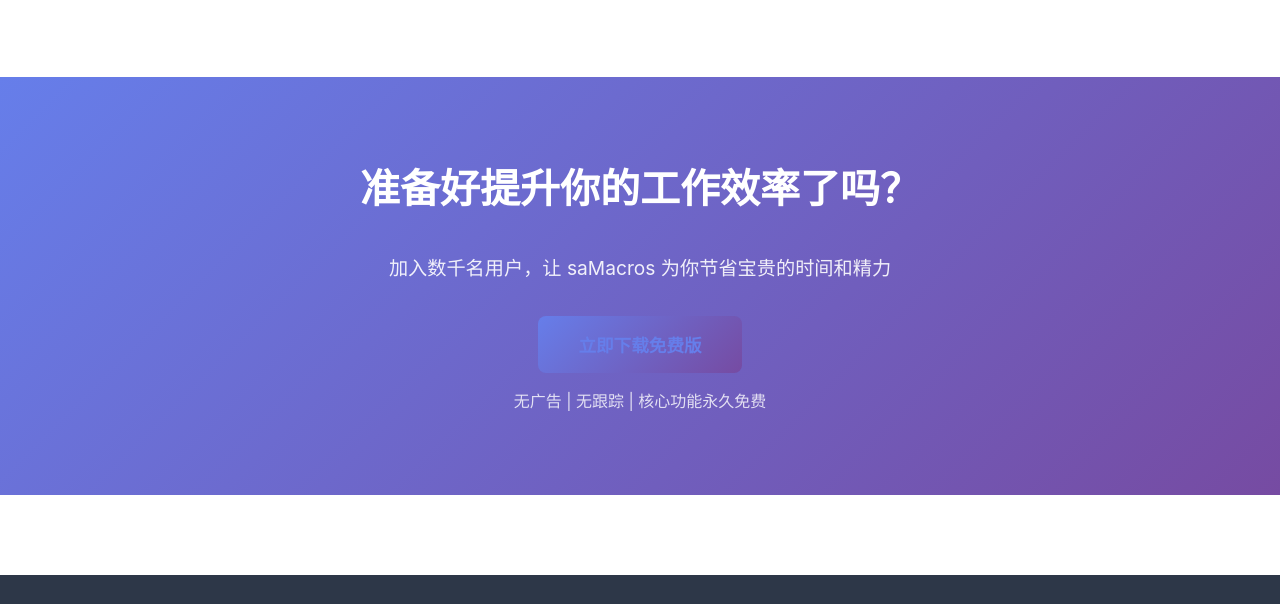
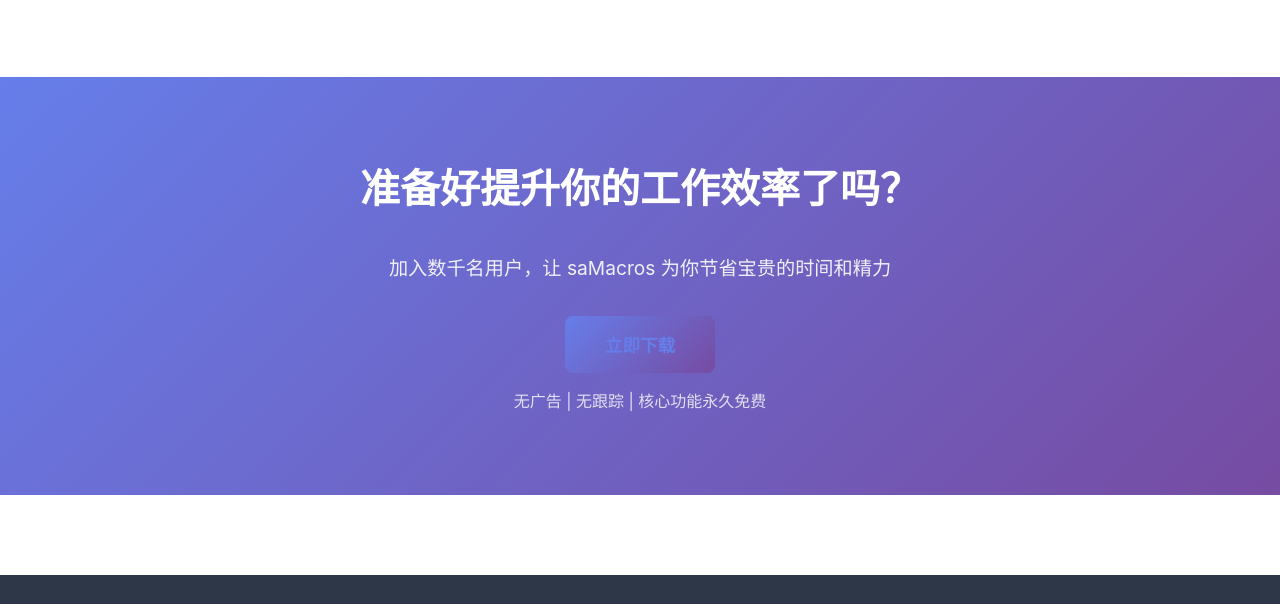
Before and after one commit to Samera2022/samacros-web, a website: page index.html in a window 1280 px wide. Shown: the part 9810-10414 px from the top of the page. Drawn offline with Linux system fonts and the light colour scheme.

Commit message:
feat: backup

```diff
--- a/index.html
+++ b/index.html
@@ -927,7 +927,7 @@ mm.on('AfterRecordStopEvent', (event) => {
                 加入数千名用户，让 saMacros 为你节省宝贵的时间和精力
             </p>
             <button class="btn-primary" style="background-color: white; color: var(--primary); border: none; padding: 1rem 2.5rem; font-size: 1.1rem;">
-                立即下载免费版
+                立即下载
             </button>
             <p style="margin-top: 1rem; color: rgba(255, 255, 255, 0.8);">无广告 | 无跟踪 | 核心功能永久免费</p>
         </div>
```
